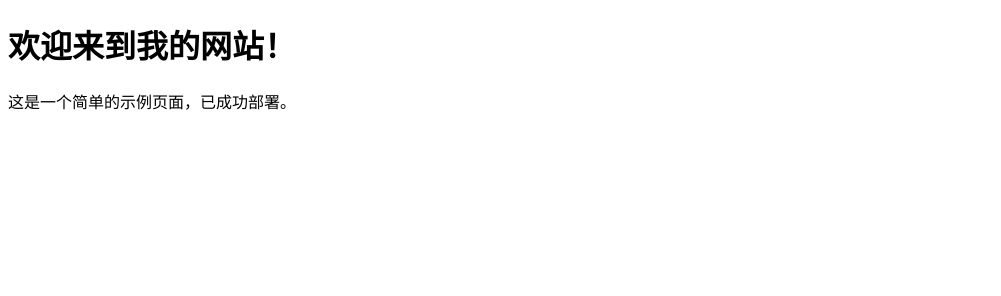
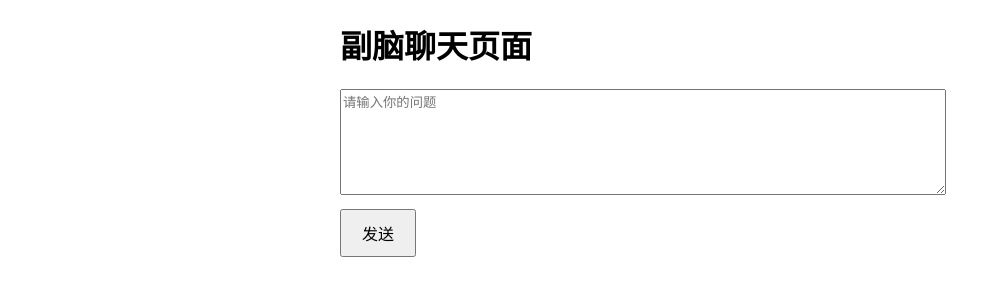
Before and after one commit to luojiesen838-cell/my-site, a plain HTML site: page index.html in a window 1280 px wide. Shown: the whole page, without its empty margins (0-1001 px from the left). Drawn offline with Linux system fonts and the light colour scheme.

Commit message:
Update index.html

```diff
--- a/index.html
+++ b/index.html
@@ -2,11 +2,50 @@
 <html lang="zh-CN">
 <head>
   <meta charset="UTF-8" />
-  <meta name="viewport" content="width=device-width, initial-scale=1.0"/>
-  <title>我的第一个页面</title>
+  <meta name="viewport" content="width=device-width, initial-scale=1" />
+  <title>副脑聊天页面</title>
+  <style>
+    body { font-family: Arial, sans-serif; max-width: 600px; margin: 20px auto; }
+    textarea { width: 100%; height: 100px; margin-bottom: 10px; }
+    button { padding: 10px 20px; font-size: 16px; }
+    #response { margin-top: 20px; white-space: pre-wrap; }
+  </style>
 </head>
 <body>
-  <h1>欢迎来到我的网站！</h1>
-  <p>这是一个简单的示例页面，已成功部署。</p>
+  <h1>副脑聊天页面</h1>
+  <textarea id="prompt" placeholder="请输入你的问题"></textarea>
+  <button onclick="sendPrompt()">发送</button>
+  <pre id="response"></pre>
+
+  <script>
+    async function sendPrompt() {
+      const prompt = document.getElementById('prompt').value.trim();
+      if (!prompt) return alert('请输入问题');
+      const responseEl = document.getElementById('response');
+      responseEl.textContent = '等待回复中...';
+
+      try {
+        const res = await fetch('https://yuntian-deng-chatgpt.hf.space/proxy/openai/chat/completions', {
+          method: 'POST',
+          headers: { 'Content-Type': 'application/json' },
+          body: JSON.stringify({
+            model: 'gpt-4o-mini',
+            messages: [{ role: 'user', content: prompt }],
+            temperature: 0.7,
+          })
+        });
+
+        if (!res.ok) throw new Error('请求失败，状态码：' + res.status);
+        const data = await res.json();
+        if (data.choices && data.choices.length > 0) {
+          responseEl.textContent = data.choices[0].message.content;
+        } else {
+          responseEl.textContent = '无回复内容';
+        }
+      } catch (e) {
+        responseEl.textContent = '出错了: ' + e.message;
+      }
+    }
+  </script>
 </body>
 </html>
```
